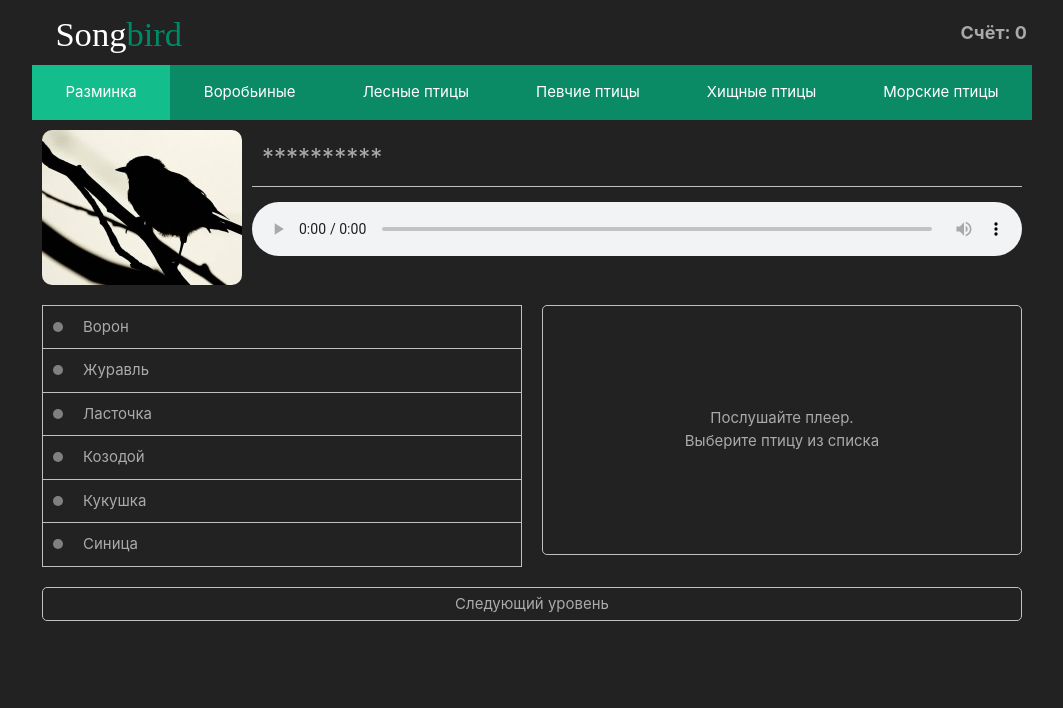
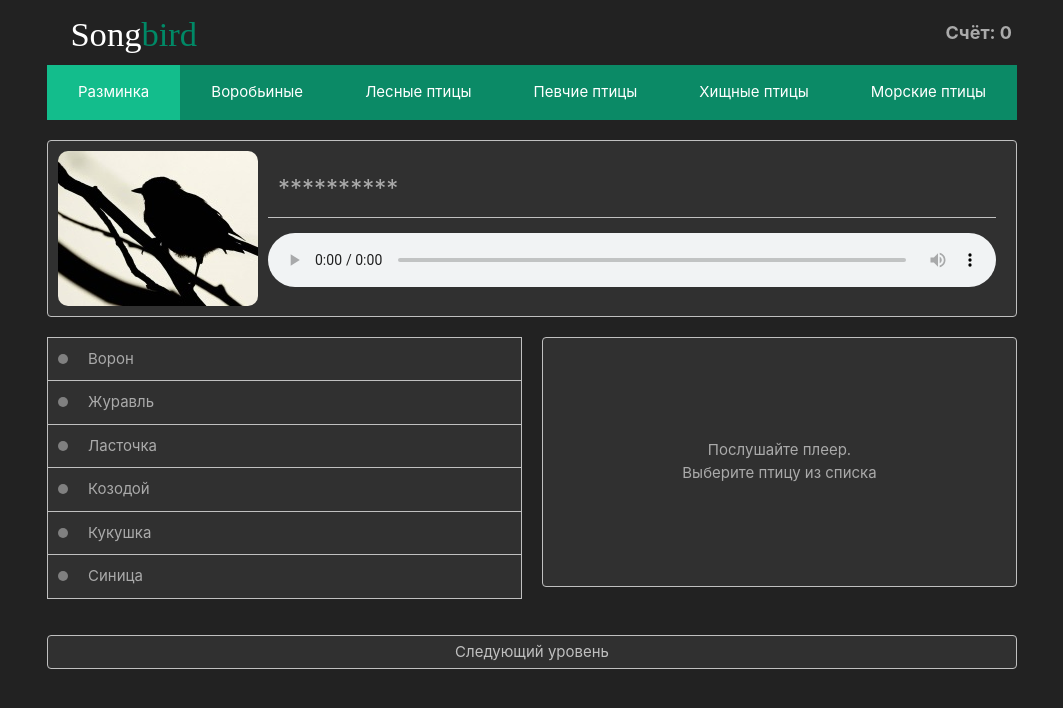
Before and after one commit to MaxGaranin/songbird, a React app: page / in a window 1280 px wide. Shown: the whole page, without its empty margins (108-1171 px from the left). Built offline with nearby package versions, Linux system fonts and the light colour scheme.

Commit message:
feat: continue adjust layout

```diff
--- a/src/assets/common.scss
+++ b/src/assets/common.scss
@@ -1,8 +1,10 @@
 $app-bg-color: #222;
 $panel-bg-color: #303030;
-$levels-bg-color: #0b8a66;
-$levels-active-bg-color: #13bd8c;
-$levels-color: white;
+$menu-bg-color: #0b8a66;
+$menu-active-bg-color: #13bd8c;
+$menu-color: white;
+$border-color: silver;
+$border-radius: 0.25rem;
 
 $sm: 576px;
 $md: 768px;
--- a/src/components/app-footer/app-footer.js
+++ b/src/components/app-footer/app-footer.js
@@ -2,14 +2,14 @@ import React from 'react';
 import './app-footer.scss';
 
 const AppFooter = ({ isLevelGuessed, onNextLevelClick }) => {
-  let classNames = 'app-footer';
+  let classNames = 'app-footer-btn';
   if (isLevelGuessed) {
     classNames += ' active';
   }
   return (
-    <div className={classNames} onClick={onNextLevelClick}>
+    <button className={classNames} onClick={onNextLevelClick}>
       Следующий уровень
-    </div>
+    </button>
   );
 };
 
--- a/src/components/app-footer/app-footer.scss
+++ b/src/components/app-footer/app-footer.scss
@@ -1,11 +1,16 @@
-.app-footer {
+@import './../../assets/common.scss';
+
+.app-footer-btn {
   cursor: pointer;
-  border: 1px solid silver;
-  border-radius: 5px;
-  margin: 10px;
+  background-color: $panel-bg-color;
+  color: $border-color;
+  border: 1px solid $border-color;
+  border-radius: $border-radius;
+  margin-top: 20px;
   text-align: center;
   padding: 5px;
   &.active {
-    background-color: #008966;
+    background-color: $menu-bg-color;
+    color: $menu-color;
   }
 }
--- a/src/components/app/app.js
+++ b/src/components/app/app.js
@@ -1,25 +1,25 @@
-import React, { Component } from 'react';
-import AppHeader from './../app-header';
-import LevelsPanel from './../levels-panel';
-import QuestionPanel from './../question-panel';
-import BirdsList from './../birds-list';
-import BirdInfoPanel from './../bird-info-panel';
-import AppFooter from './../app-footer';
-import birdsData from './../../data/birds-data';
-import { getRandomIntInclusive } from './../../utils/utils';
+import React, { Component } from "react";
+import AppHeader from "./../app-header";
+import LevelsPanel from "./../levels-panel";
+import QuestionPanel from "./../question-panel";
+import BirdsList from "./../birds-list";
+import BirdInfoPanel from "./../bird-info-panel";
+import AppFooter from "./../app-footer";
+import birdsData from "./../../data/birds-data";
+import { getRandomIntInclusive } from "./../../utils/utils";
 
-import successAudio from './../../assets/audio/success.mp3';
-import errorAudio from './../../assets/audio/error.mp3';
-import 'bootswatch/dist/slate/bootstrap.min.css';
-import './app.scss';
+import successAudio from "./../../assets/audio/success.mp3";
+import errorAudio from "./../../assets/audio/error.mp3";
+import "bootswatch/dist/slate/bootstrap.min.css";
+import "./app.scss";
 
 const levels = [
-  { id: 1, title: 'Разминка' },
-  { id: 2, title: 'Воробьиные' },
-  { id: 3, title: 'Лесные птицы' },
-  { id: 4, title: 'Певчие птицы' },
-  { id: 5, title: 'Хищные птицы' },
-  { id: 6, title: 'Морские птицы' },
+  { id: 1, title: "Разминка" },
+  { id: 2, title: "Воробьиные" },
+  { id: 3, title: "Лесные птицы" },
+  { id: 4, title: "Певчие птицы" },
+  { id: 5, title: "Хищные птицы" },
+  { id: 6, title: "Морские птицы" },
 ];
 
 const minBirdId = 1;
@@ -54,14 +54,7 @@ class App extends Component {
   nextLevelHandler = () => {
     if (!this.state.isLevelGuessed) return;
 
-    this.setState(
-      ({
-        currentLevelIndex,
-        levelScore,
-        currentBird,
-        isLevelGuessed,
-        isFinal,
-      }) => {
+    this.setState(({ currentLevelIndex, levelScore, currentBird, isLevelGuessed, isFinal }) => {
       currentLevelIndex++;
       if (currentLevelIndex > maxLevelIndex) {
         currentLevelIndex--;
@@ -81,8 +74,7 @@ class App extends Component {
         isLevelGuessed,
         isFinal,
       };
-      }
-    );
+    });
   };
 
   startQuizHandler = () => {
@@ -132,11 +124,7 @@ class App extends Component {
       this.playStatusSound(status);
 
       const newItem = { ...oldItem, status };
-      const newBirds = [
-        ...birds.slice(0, idx),
-        newItem,
-        ...birds.slice(idx + 1),
-      ];
+      const newBirds = [...birds.slice(0, idx), newItem, ...birds.slice(idx + 1)];
 
       return {
         birds: newBirds,
@@ -168,9 +156,9 @@ class App extends Component {
           <span className="score">{maxScore}</span>
           возможных баллов
         </div>
-        <div className="start-quiz-btn" onClick={this.startQuizHandler}>
+        <button className="start-quiz-btn" onClick={this.startQuizHandler}>
           Попробовать еще раз!
-        </div>
+        </button>
       </div>
     );
 
@@ -189,30 +177,24 @@ class App extends Component {
       isFinal,
     } = this.state;
 
-    const workPanel = (
+    const quizPanel = (
       <>
         <LevelsPanel levels={levels} currentLevelIndex={currentLevelIndex} />
-        <QuestionPanel
-          targetBird={targetBird}
-          isLevelGuessed={isLevelGuessed}
-        />
+        <QuestionPanel targetBird={targetBird} isLevelGuessed={isLevelGuessed} />
         <div className="birds-panel">
           <BirdsList birds={birds} onBirdClick={this.birdClickHandler} />
           <BirdInfoPanel currentBird={currentBird} />
         </div>
-        <AppFooter
-          isLevelGuessed={isLevelGuessed}
-          onNextLevelClick={this.nextLevelHandler}
-        />
+        <AppFooter isLevelGuessed={isLevelGuessed} onNextLevelClick={this.nextLevelHandler} />
       </>
     );
 
-    const currentPanel = isFinal ? this.getCongratulationPanel() : workPanel;
+    const currentPanel = isFinal ? this.getCongratulationPanel() : quizPanel;
 
     return (
       <div className="app">
         <AppHeader score={score} />
-        {currentPanel}
+        <div className="app__main">{currentPanel}</div>
       </div>
     );
   }
--- a/src/components/app/app.scss
+++ b/src/components/app/app.scss
@@ -1,4 +1,4 @@
-@import './../../assets/common.scss';
+@import "./../../assets/common.scss";
 
 body {
   background-color: $app-bg-color;
@@ -11,20 +11,28 @@ body {
   height: 100vh;
   max-height: 800px;
   margin: 0 auto;
-  display: flex;
-  flex-direction: column;
+  padding: 0 15px;
   @media (max-width: $md) {
     max-height: 100vh;
     max-width: 100%;
   }
+  &__main {
+    height: 100%;
+    display: flex;
+    flex-direction: column;
+  }
 }
 
 .congratulation-panel {
+  margin: auto 0;
   display: flex;
   flex-direction: column;
   justify-content: center;
   align-items: center;
-  border: 1px solid silver;
+  background-color: $panel-bg-color;
+  border: 1px solid $border-color;
+  border-radius: $border-radius;
+  padding: 10px;
   .score {
     font-size: 1.2em;
     font-weight: bold;
@@ -32,13 +40,15 @@ body {
   }
   .start-quiz-btn {
     cursor: pointer;
-    background-color: #008966;
-    border: 1px solid silver;
-    border-radius: 5px;
+    background-color: $menu-bg-color;
+    color: white;
+    border: 1px solid $border-color;
+    border-radius: $border-radius;
     margin: 20px 10px;
     text-align: center;
     padding: 5px;
     width: 100%;
+    outline: none;
   }
 }
 
@@ -47,6 +57,7 @@ body {
   flex-direction: row;
   justify-content: space-between;
   align-items: flex-start;
+  margin: 20px 0 0 0;
   @media (max-width: $md) {
     flex-direction: column;
     align-items: stretch;
--- a/src/components/bird-info-panel/bird-info-panel.scss
+++ b/src/components/bird-info-panel/bird-info-panel.scss
@@ -1,19 +1,21 @@
 @import './../../assets/common.scss';
 
 .bird-info-panel {
+  background-color: $panel-bg-color;
   flex: 1 1 50%;
-  @media (max-width: $sm) {
-    flex: 1 1 100%;
-  }
   flex-direction: column;
   border: 1px solid silver;
   border-radius: 5px;
-  margin: 10px;
+  margin-left: 20px;
   padding: 10px;
   display: flex;
+  @media (max-width: $md) {
+    flex: 1 1 100%;
+    margin-left: 0;
+  }
   &__main {
     display: flex;
-    @media (max-width: $sm) {
+    @media (max-width: $md) {
       flex-direction: column;
       margin: 10px 0;
     }
@@ -22,7 +24,7 @@
       height: 155px;
       border-radius: 10px;
       object-fit: cover;
-      @media (max-width: $sm) {
+      @media (max-width: $md) {
         align-self: center;
       }
     }
@@ -37,7 +39,7 @@
         font-size: 24px;
         font-weight: bold;
         display: flex;
-        @media (max-width: $sm) {
+        @media (max-width: $md) {
           justify-content: center;
         }
       }
@@ -45,7 +47,7 @@
         margin-top: 10px;
         border-bottom: 1px solid silver;
         display: flex;
-        @media (max-width: $sm) {
+        @media (max-width: $md) {
           justify-content: center;
         }
       }
@@ -64,15 +66,20 @@
 }
 
 .bird-info-empty {
+  background-color: $panel-bg-color;
   height: 250px;
+  margin-left: 20px;
   flex: 1 1 50%;
-  border: 1px solid silver;
-  border-radius: 5px;
-  margin: 10px;
+  border: 1px solid $border-color;
+  border-radius: $border-radius;
   display: flex;
   flex-direction: column;
   justify-content: center;
   align-items: center;
+  @media (max-width: $md) {
+    flex: 1 1 100%;
+    margin-left: 0;
+  }
   & span {
     display: block;
   }
--- a/src/components/birds-list/birds-list.scss
+++ b/src/components/birds-list/birds-list.scss
@@ -1,8 +1,13 @@
+@import './../../assets/common.scss';
+
 .birds-list {
+  background-color: $panel-bg-color;
   flex: 1 1 50%;
-  margin: 10px;
+  @media (max-width: $sm) {
+    flex: 1 1 100%;
+  }
   padding: 0;
-  border: 0 solid silver;
+  border: 0 solid $border-color;
   border-width: 0 0 1px 1px;
 }
 
@@ -10,7 +15,7 @@
   list-style-type: none;
   cursor: pointer;
   padding: 10px;
-  border: 0 solid silver;
+  border: 0 solid $border-color;
   border-width: 1px 1px 0 0;
 }
 
--- a/src/components/levels-panel/levels-panel.scss
+++ b/src/components/levels-panel/levels-panel.scss
@@ -1,4 +1,4 @@
-@import './../../assets/common.scss';
+@import "./../../assets/common.scss";
 
 .levels-panel {
   display: flex;
@@ -7,7 +7,7 @@
   margin: 0;
   padding: 0;
   text-align: center;
-    color: $levels-color;
+  color: $menu-color;
 }
 
 .level-item {
@@ -15,9 +15,9 @@
   flex-shrink: 1;
   flex-basis: auto;
   list-style-type: none;
-    background-color: $levels-bg-color;
+  background-color: $menu-bg-color;
   padding: 1rem;
   &.active {
-        background-color: $levels-active-bg-color;
+    background-color: $menu-active-bg-color;
   }
 }
--- a/src/components/question-panel/question-panel.scss
+++ b/src/components/question-panel/question-panel.scss
@@ -1,7 +1,11 @@
 @import './../../assets/common.scss';
 
 .question-panel {
+  background-color: $panel-bg-color;
+  border: 1px solid $border-color;
+  border-radius: $border-radius;
   display: flex;
+  margin: 20px 0 0 0;
   padding: 10px;
   @media (max-width: $sm) {
     flex-direction: column;
@@ -24,7 +28,7 @@
     display: flex;
     flex-direction: column;
     align-items: stretch;
-    margin-left: 10px;
+    margin: 10px;
     &-name {
       padding: 10px;
       font-size: 24px;
```
Also changed, not shown: 1 other file. Lines whose indentation alone changed are shown as unchanged.
